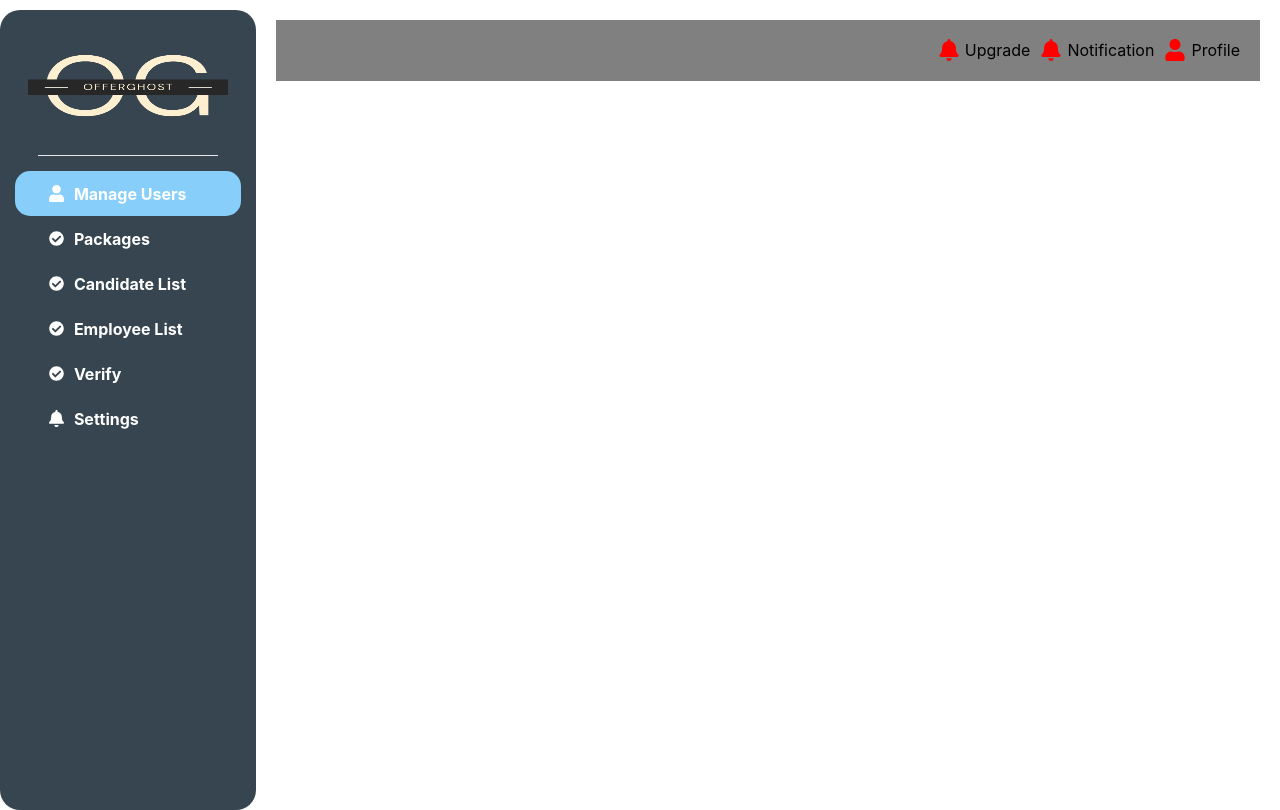
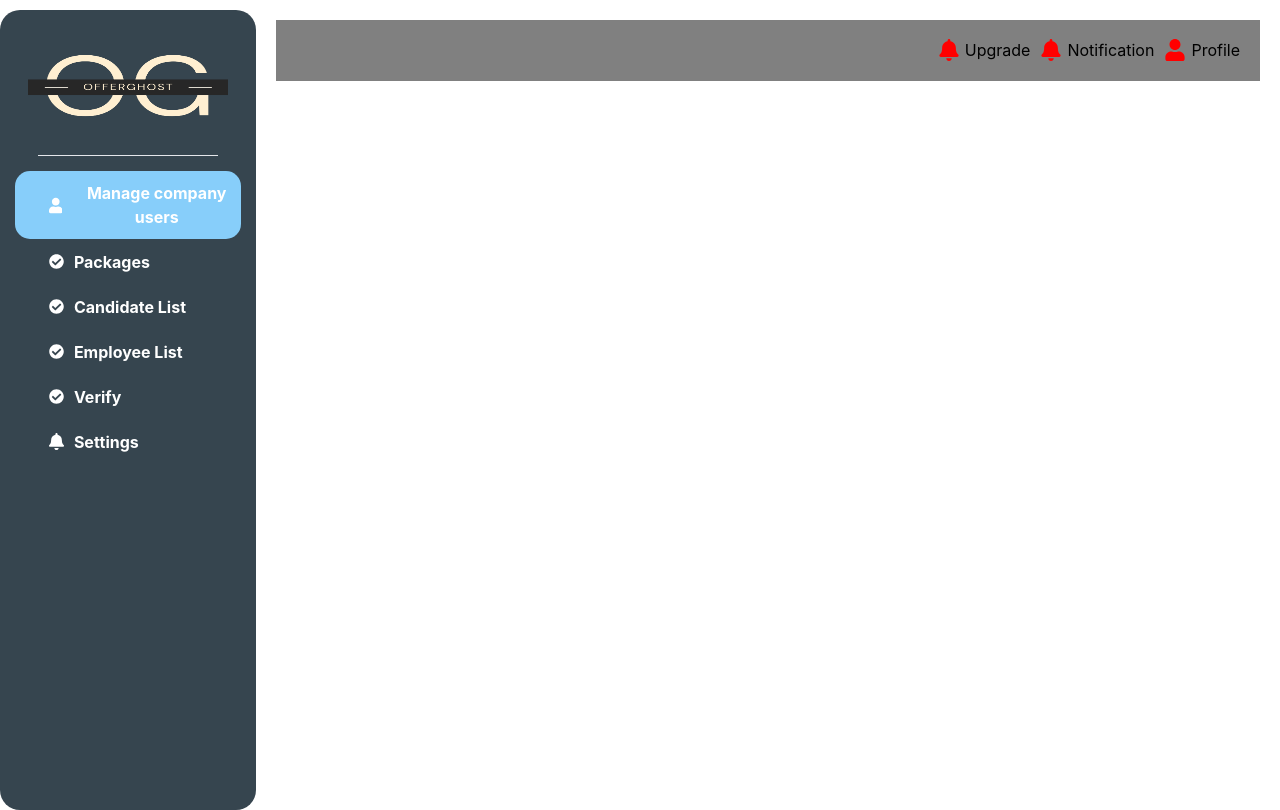
Before and after one commit to akshayr1298/og-master, a React (Create React App) app: page /Dashboard in a window 1280 px wide. Built offline with nearby package versions, Linux system fonts and the light colour scheme.

Commit message:
some changes

```diff
--- a/src/pages/Dashboard.js
+++ b/src/pages/Dashboard.js
@@ -32,7 +32,7 @@ function Dashboard({children}) {
                 <Link to="/Manageuser" className="nav-link">
                     <div style={{ display: 'flex', alignItems: 'center', paddingLeft:'15%', borderRadius:15, paddingTop:10, paddingBottom:10, backgroundColor: selectedMenu === 'menu1' ? 'lightskyblue' : 'transparent' }} onClick={() => handleMenuClick('menu1')}>
                        <FaUser color='white' size={25} style={{ paddingRight:10 }} />
-                       <p style={{ color:'white', fontWeight:'bold', margin: 0 }}>Manage Users</p>
+                       <p style={{ color:'white', fontWeight:'bold', margin: 0 }}>Manage company users</p>
                     </div>
                     </Link>
                     <Link to="/Package" className="nav-link">
```
